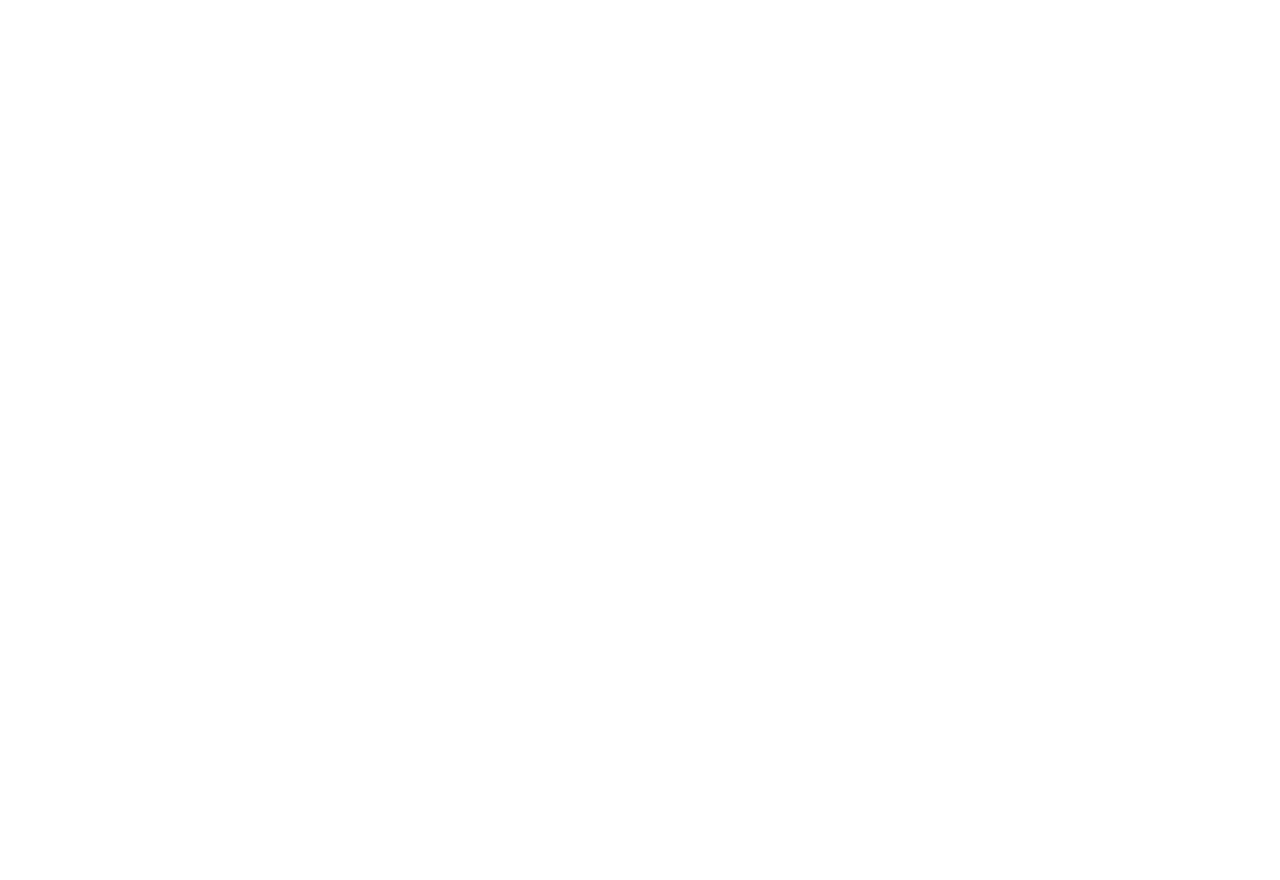
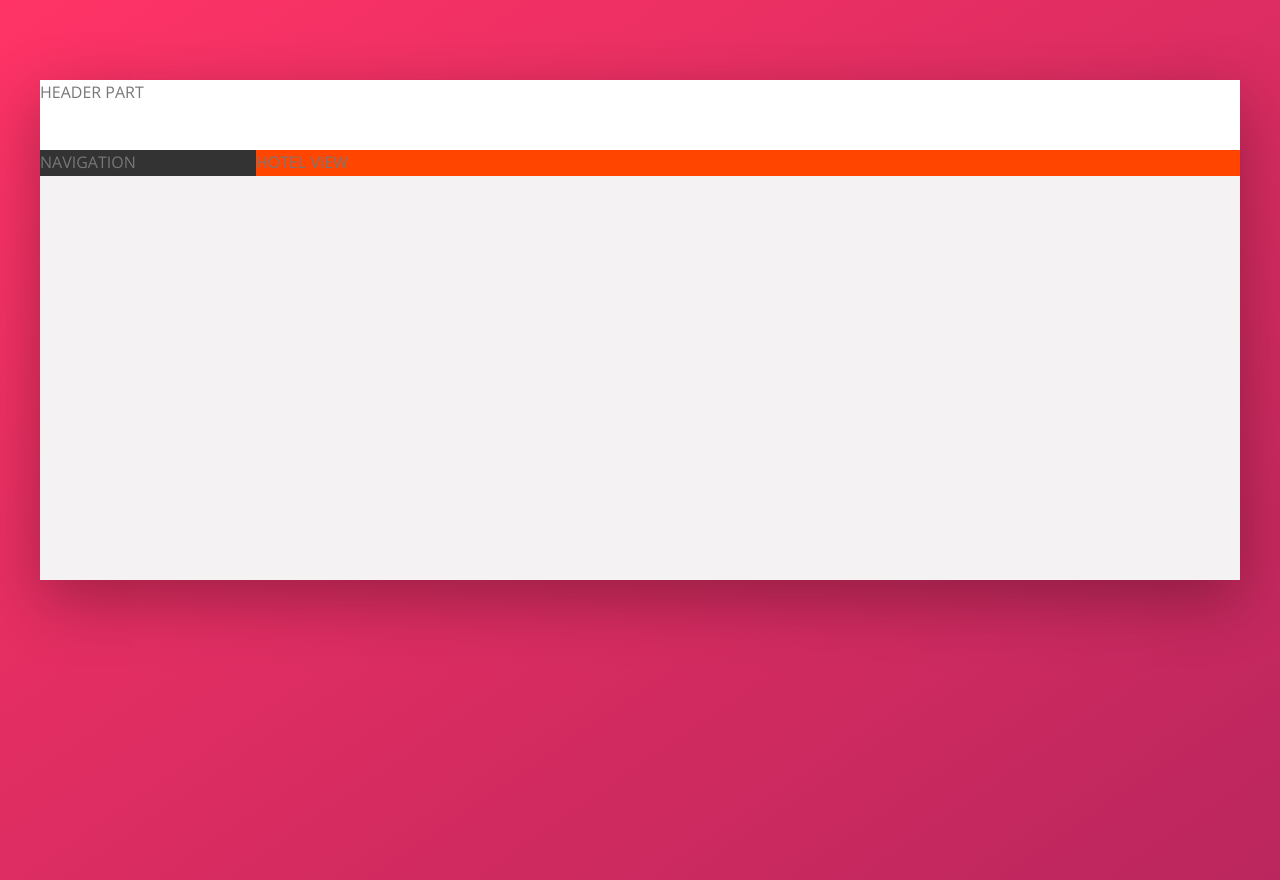
Before and after one commit to DevTruce/trillo, a website: page index.html in a window 1280 px wide. Before the commit the page ends 800 px from the top, so only its background shows below. Drawn offline with nearby package versions, Linux system fonts and the light colour scheme.

Commit message:
page layout

```diff
--- a/index.html
+++ b/index.html
@@ -11,7 +11,16 @@
     <link rel="stylesheet" href="src/css/style.css" />
     <link rel="shortcut icon" type="image/png" href="src/imgs/favicon.png" />
 
-    <title>trillo &mdash; Your all-in-one booking app</title>
+    <title>Trillo &mdash; Your all-in-one booking app</title>
   </head>
-  <body></body>
+  <body>
+    <div class="container">
+      <header class="header">HEADER PART</header>
+      <div class="content">
+        <nav class="side-bar">NAVIGATION</nav>
+        <main class="hotel-view">HOTEL VIEW</main>
+      </div>
+      <footer class="footer"></footer>
+    </div>
+  </body>
 </html>
--- /dev/null
+++ b/src/sass/_base.scss
@@ -0,0 +1,54 @@
+// ########## VARIABLES START ########## //
+:root {
+  //colors
+  --color-primary: #eb2f64;
+  --color-primary--light: #ff3366;
+  --color-primary--dark: #ba265d;
+
+  --color-grey-light--1: #faf9f9;
+  --color-grey-light--2: #f4f2f2;
+  --color-grey-light--3: #f0eeee;
+  --color-grey-light--4: #ccc;
+
+  --color-grey-dark--1: #333;
+  --color-grey-dark--2: #777;
+  --color-grey-dark--3: #999;
+
+  //box shadows
+  --shadow-dark: 0 2rem 6rem rgba(0, 0, 0, 0.3);
+}
+// ########## VARIABLES END ########## //
+
+// ########## GLOBAL RESET START ########## //
+* {
+  padding: 0;
+  margin: 0;
+}
+
+*,
+*::before,
+*::after {
+  box-sizing: inherit;
+}
+
+html {
+  box-sizing: border-box;
+  font-size: 62.5%; // 1rem = 10px - 10px/16px = 0.625 (62.5%)
+}
+
+body {
+  min-height: 100vh;
+  font-family: "Open Sans";
+  font-weight: 400;
+  font-size: 1.6rem;
+  line-height: 1.6;
+  color: var(--color-grey-dark--2);
+  background-image: linear-gradient(
+    to right bottom,
+    var(--color-primary--light),
+    var(--color-primary--dark)
+  );
+  background-size: cover;
+  background-repeat: no-repeat;
+}
+// ########## GLOBAL RESET END ########## //
--- /dev/null
+++ b/src/sass/_layout.scss
@@ -0,0 +1,50 @@
+// ########## CONTAINER START ########## //
+.container {
+  max-width: 120rem;
+  margin: 8rem auto;
+  background-color: var(--color-grey-light--2);
+  box-shadow: var(--shadow-dark);
+
+  //testing purposes - remove this!
+  min-height: 50rem;
+}
+// ########## CONTAINER END ########## //
+
+// ########## HEADER START ########## //
+.header {
+  height: 7rem;
+  background-color: #fff;
+  border-bottom: var(--color-grey-light--2);
+}
+// ########## HEADER END ########## //
+
+// ########## CONTENT START ########## //
+.content {
+  display: flex;
+}
+// ########## CONTENT END ########## //
+
+// ########## SIDE BAR START ########## //
+.side-bar {
+  background-color: var(--color-grey-dark--1);
+  // grow | shrink | basis
+  flex: 0 0 18%;
+}
+// ########## SIDE BAR END ########## //
+
+// ########## HOTEL VIEW START ########## //
+.hotel-view {
+  background-color: #fff;
+
+  // element should grow as much as it can
+  flex: 1;
+
+  //testing purposes - remove this!
+  background-color: orangered;
+}
+// ########## HOTEL VIEW END ########## //
+
+// ########## FOOTER START ########## //
+.footer {
+}
+// ########## FOOTER END ########## //
--- a/src/sass/main.scss
+++ b/src/sass/main.scss
@@ -0,0 +1,5 @@
+@import "mixin";
+@import "utility";
+@import "base";
+@import "layout";
+@import "component";
```
Also changed, not shown: package.json (+4 -5 lines), src/css/style.css, src/sass/_component.scss (added), src/sass/_mixin.scss (added), src/sass/_utility.scss (added), 2 other files.
